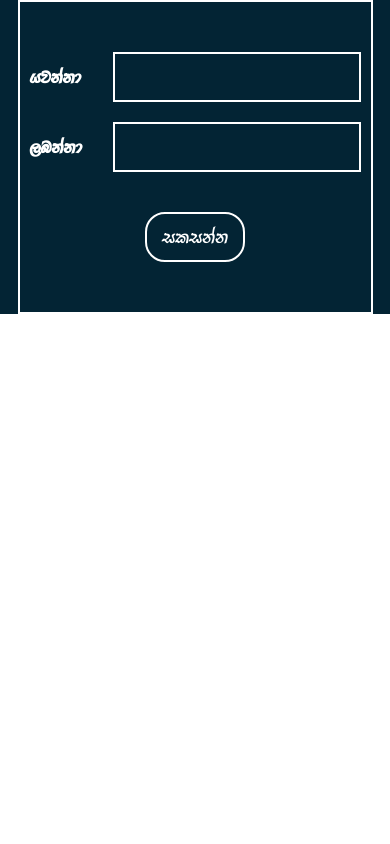
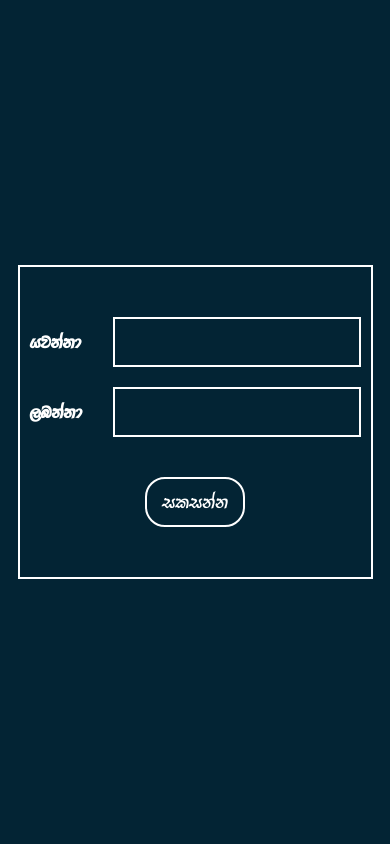
Before and after one commit to SandeepaRanathunga/Vesak-Card, a PHP site: page / in a window 390 px wide. Run offline with PHP 8.4, Linux system fonts and the light colour scheme; some libraries are stand-ins or nearby versions.

Commit message:
responsive issue fixed

```diff
--- a/css/style.css
+++ b/css/style.css
@@ -15,6 +15,7 @@
 
 .main_container {
   width: 100%;
+  height: 100vh;
   background: #032434;
   display: flex;
   flex-direction: column;
--- a/js/index.js
+++ b/js/index.js
@@ -16,7 +16,7 @@ document.getElementById('link_copy').addEventListener('click', () => {
   const link = document.getElementById('link');
   link.style.display = 'block';
   link.select();
-  // link.setSelectionRange(0, 99999);
+  link.setSelectionRange(0, 99999);
   document.execCommand('copy');
   link.style.display = 'none';
   alert(link.value);
```
